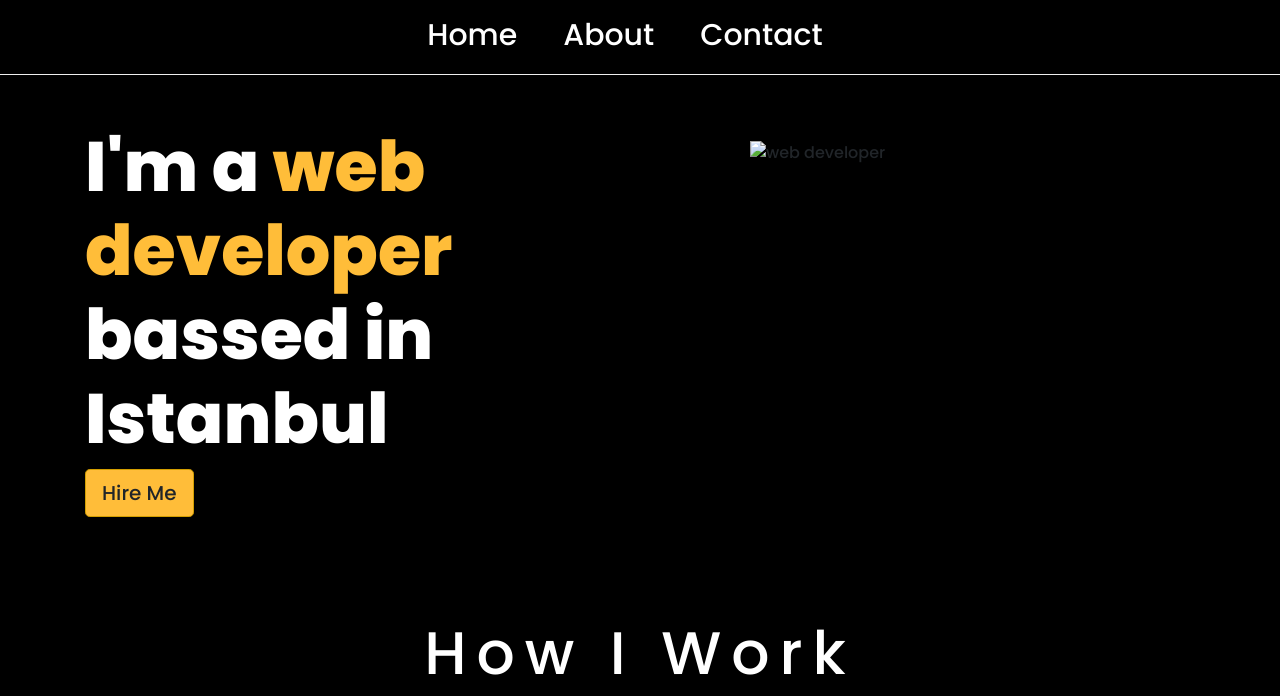
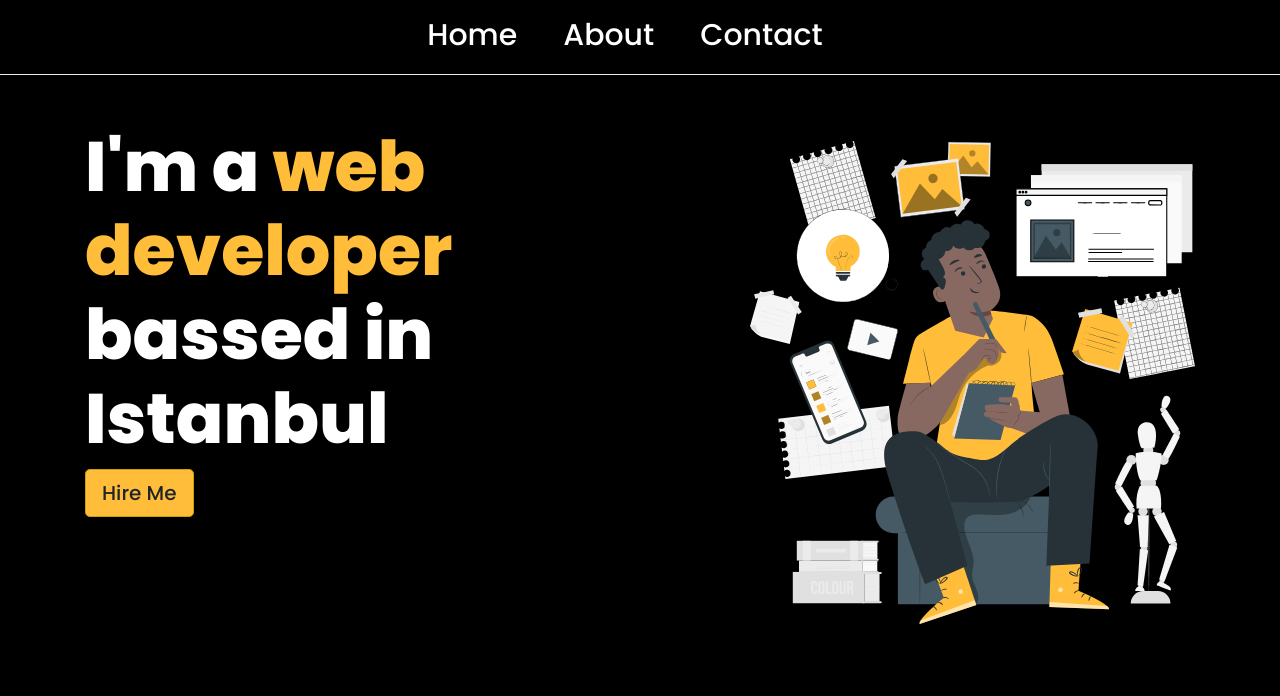
Before and after one commit to Karim-Chammout/kodluyouruz, a plain HTML site: page index.html in a window 1280 px wide. Shown: the part 104-800 px from the top of the page. Drawn offline with nearby package versions, Linux system fonts and the light colour scheme; the site is published under a folder, as on GitHub Pages, so addresses that start at the root find nothing.

Commit message:
fixing the image error

```diff
--- a/index.html
+++ b/index.html
@@ -64,7 +64,7 @@
                 <a href="#" class="btn btn-warning btn-lg active" role="button" aria-pressed="true">Hire Me</a>
             </div>
             <div class="col-md-5">
-                <img class="mt-3" src="/img/web-developer.svg" alt="web developer">
+                <img class="mt-3" src="img/web-developer.svg" alt="web developer">
             </div>
         </div>
     </div>
```
